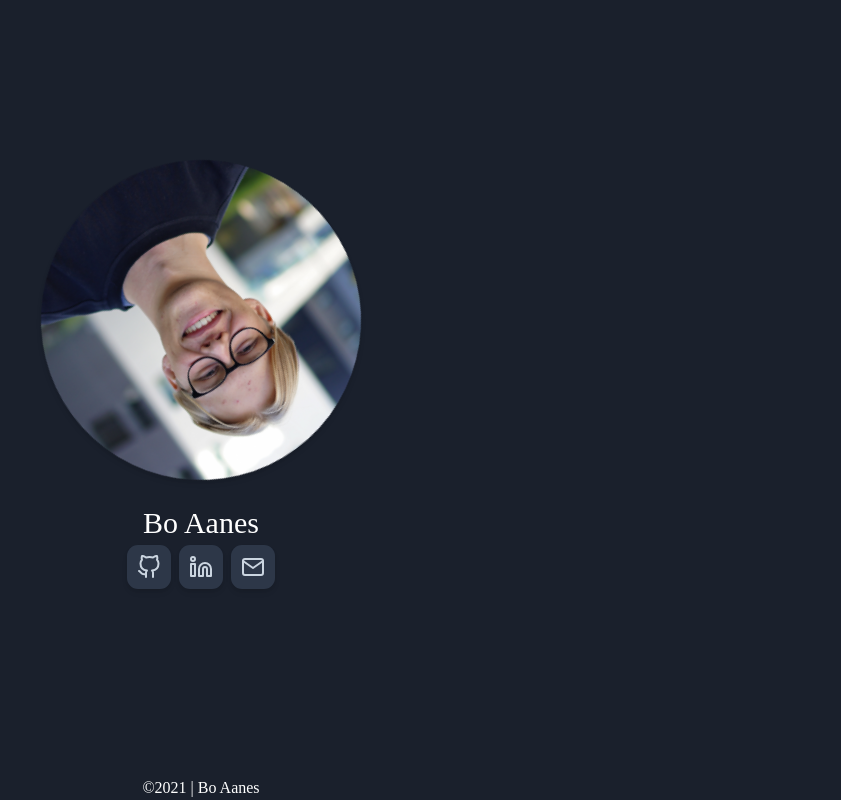
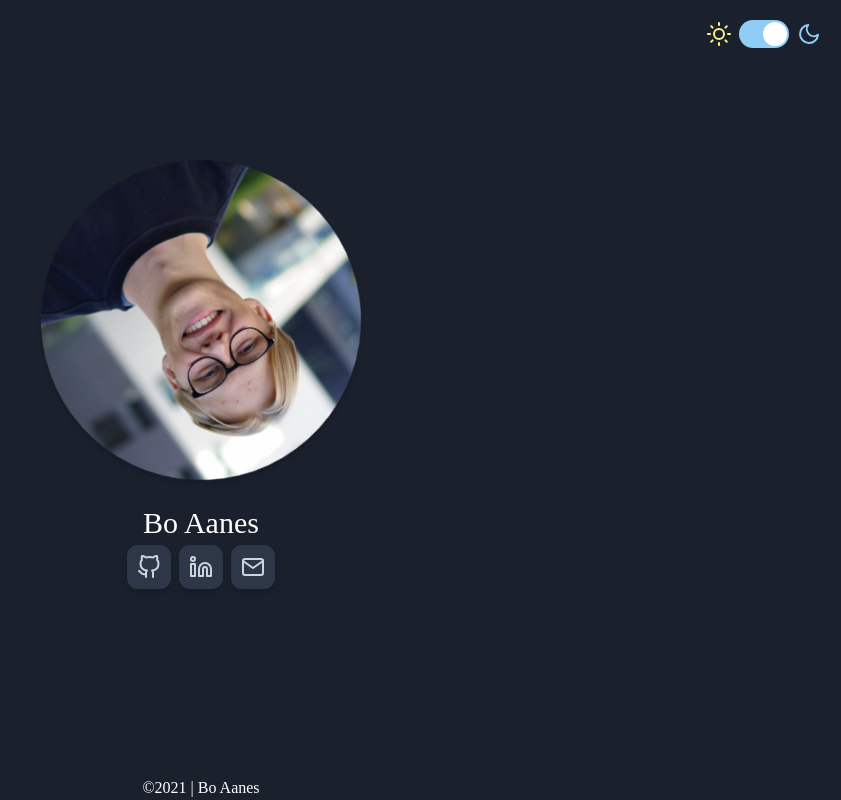
Before and after one commit to boaanes/aanes.dev, a React (Create React App) app: page / in a window 1280 px wide. Shown: the whole page, without its empty margins (439-1280 px from the left). Built offline with nearby package versions, Linux system fonts and the light colour scheme; a web font is replaced by a local one.

Commit message:
added color mode button

```diff
--- a/src/components/App.tsx
+++ b/src/components/App.tsx
@@ -4,6 +4,7 @@ import { Box, Flex, Image, Text, keyframes, usePrefersReducedMotion, HStack } fr
 import { GitHub, Linkedin, Mail } from 'react-feather';
 import IconLink from './IconLink';
 import Footer from './Footer';
+import ColorModeButton from './ColorModeButton';
 
 const spin = keyframes`
     from {
@@ -21,14 +22,8 @@ const App = (): JSX.Element => {
     return (
         <>
             <Box pos="relative" minHeight="100vh">
-                <Flex
-                    pt="20vh"
-                    color="white"
-                    flexDir="column"
-                    alignItems="center"
-                    justifyContent="center"
-                    textAlign="center"
-                >
+                <ColorModeButton />
+                <Flex pt="20vh" flexDir="column" alignItems="center" justifyContent="center" textAlign="center">
                     <Box borderRadius="100%" boxShadow="md">
                         <Image
                             src={bo}
@@ -42,7 +37,7 @@ const App = (): JSX.Element => {
                     <Text fontSize="3xl" mt={5}>
                         Bo Aanes
                     </Text>
-                    <HStack color="gray.300">
+                    <HStack>
                         <IconLink href="https://github.com/boaanes" icon={<GitHub />} />
                         <IconLink href="https://www.linkedin.com/in/bo-aanes-946566182/" icon={<Linkedin />} />
                         <IconLink href="mailto:boaanes@gmail.com" icon={<Mail />} />
--- /dev/null
+++ b/src/components/ColorModeButton.tsx
@@ -0,0 +1,33 @@
+import { Box, HStack, Switch, useColorMode, useColorModeValue } from '@chakra-ui/react';
+import React, { ChangeEvent } from 'react';
+import { Moon, Sun } from 'react-feather';
+
+const ColorModeButton = (): JSX.Element => {
+    const { colorMode, toggleColorMode } = useColorMode();
+    const sunBg = useColorModeValue('yellow.500', 'yellow.200');
+    const moonBg = useColorModeValue('blue.500', 'blue.200');
+
+    return (
+        <HStack pos="absolute" right={5} top={5}>
+            <Box color={sunBg}>
+                <Sun />
+            </Box>
+            <Switch
+                size="lg"
+                defaultChecked={colorMode === 'light' ? false : true}
+                onChange={(event: ChangeEvent<HTMLInputElement>) => {
+                    if (event.target.checked && colorMode === 'light') toggleColorMode();
+                    else if (!event.target.checked && colorMode === 'dark') toggleColorMode();
+                }}
+            />
+            <Box color={moonBg}>
+                <Moon />
+            </Box>
+        </HStack>
+        /*<Button color={iconBg} pos="absolute" right={5} top={5} onClick={toggleColorMode}>
+            {colorMode === 'light' ? <Moon /> : <Sun />}
+        </Button>*/
+    );
+};
+
+export default ColorModeButton;
--- a/src/components/Footer.tsx
+++ b/src/components/Footer.tsx
@@ -2,7 +2,7 @@ import { Box, Center, Text } from '@chakra-ui/react';
 import React from 'react';
 
 const Footer = (): JSX.Element => (
-    <Box color="white" w="100%" bottom={0} pos="absolute">
+    <Box w="100%" bottom={0} pos="absolute">
         <Center>
             <Text>©2021 | Bo Aanes</Text>
         </Center>
--- a/src/components/IconLink.tsx
+++ b/src/components/IconLink.tsx
@@ -1,14 +1,18 @@
 import React from 'react';
-import { Link, useBreakpointValue } from '@chakra-ui/react';
+import { Link, useBreakpointValue, useColorModeValue } from '@chakra-ui/react';
 
 const IconLink = ({ href, icon }: { href: string; icon: JSX.Element }): JSX.Element => {
     const iconSize = useBreakpointValue([48, 36, 24]);
+    const bg = useColorModeValue('gray.300', 'gray.700');
+    const color = useColorModeValue('gray.700', 'gray.300');
+    const hoverBg = useColorModeValue('gray.400', 'gray.600');
 
     return (
         <Link
-            _hover={{ cursors: 'pointer', bg: 'gray.600' }}
+            _hover={{ cursors: 'pointer', bg: hoverBg }}
             transition="0.1s ease-out"
-            bg="gray.700"
+            bg={bg}
+            color={color}
             p={2.5}
             borderRadius="25%"
             boxShadow="md"
--- a/src/theme.js
+++ b/src/theme.js
@@ -13,8 +13,8 @@ const theme = extendTheme({
     styles: {
         global: ({ colorMode }) => ({
             body: {
-                color: 'white',
-                bg: 'gray.800',
+                color: colorMode === 'light' ? 'black' : 'white',
+                bg: colorMode === 'light' ? 'white' : 'gray.800',
             },
         }),
     },
```
